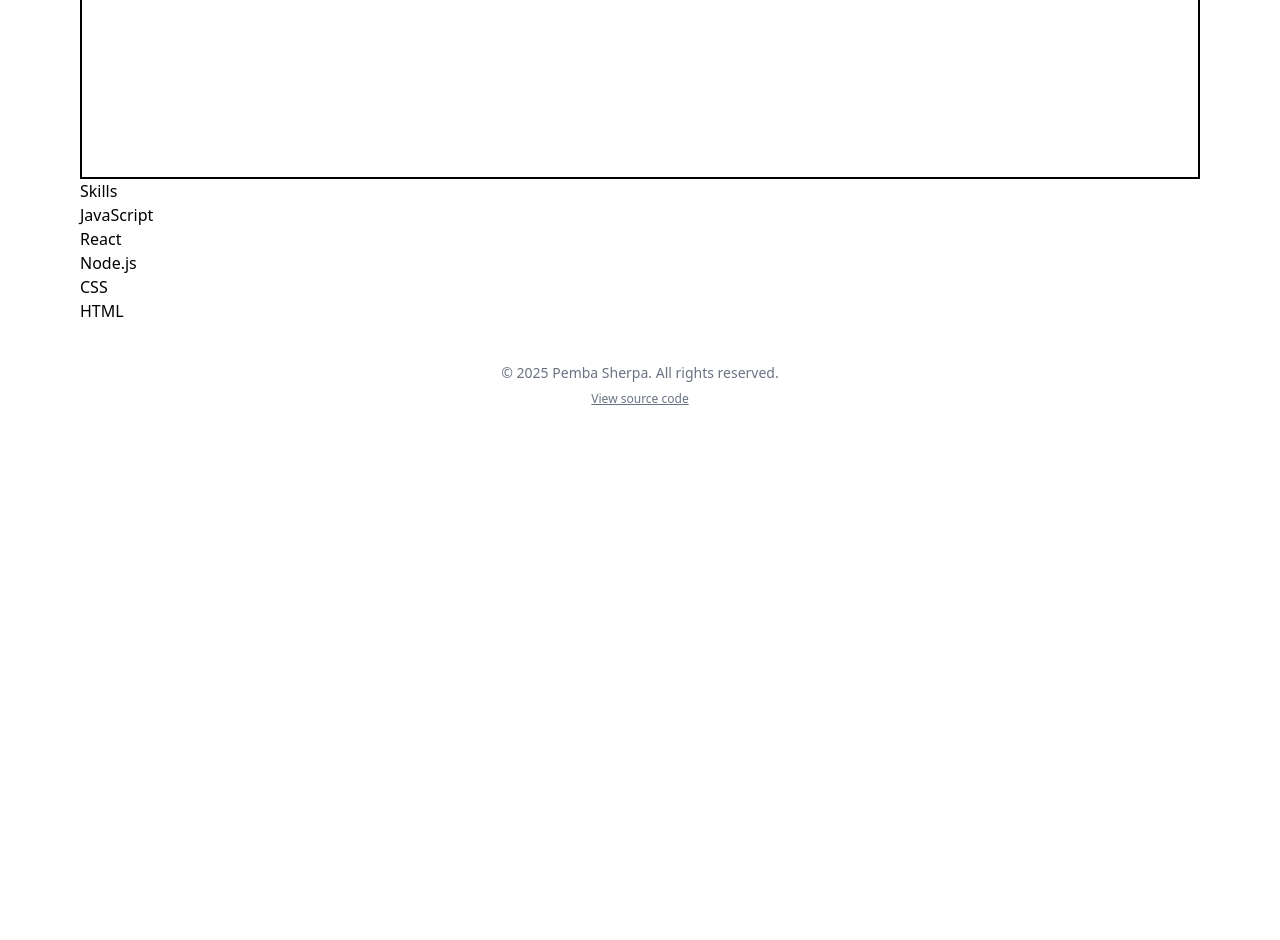
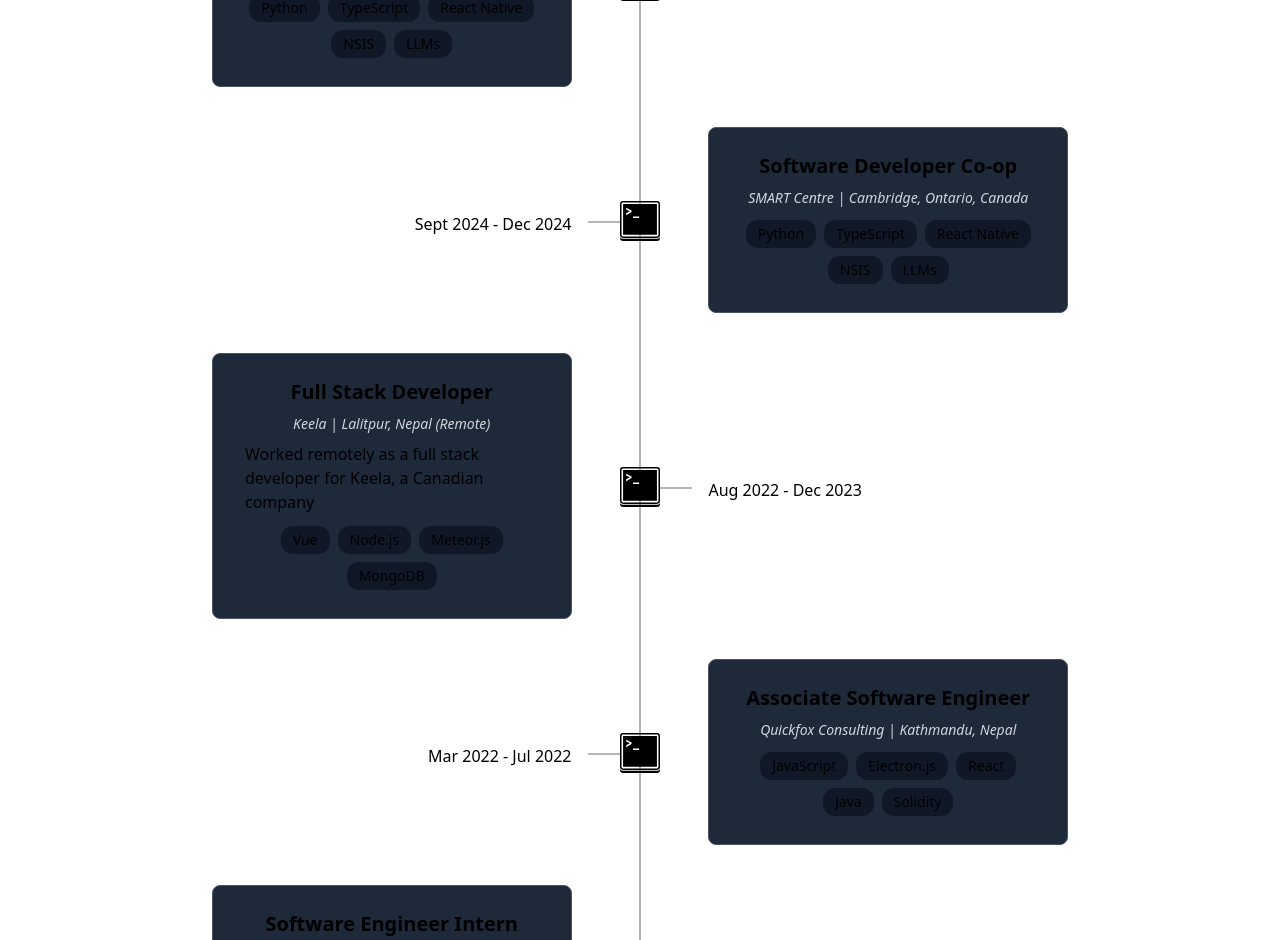
Before and after one commit to pemba1s1/pemba.dev, a React (Vite) app: page / in a window 1280 px wide. Shown: the part 1860-2800 px from the top of the page. Before the commit the page ends 2287 px from the top, so only its background shows below. Built offline with nearby package versions, Linux system fonts and the light colour scheme.

Commit message:
feat(exp):add work exp section

```diff
--- a/src/App.tsx
+++ b/src/App.tsx
@@ -14,7 +14,9 @@ function App() {
         <About />
         <Divider />
         <Experience />
+        <Divider />
         <Projects />
+        <Divider />
         <Skills />
       </main>
     </Layout>
--- a/src/components/about.tsx
+++ b/src/components/about.tsx
@@ -4,7 +4,7 @@ import SocialLinks from "./social-link";
 
 function About() {
   return (
-    <section id="intro" className="h-full max-w-3xl mx-auto mb-15">
+    <section id="intro" className="flex flex-col h-[90vh] justify-center max-w-3xl mx-auto mb-15">
       <img src="/public/me.jpg" alt="Pemba Sherpa" className="h-[100px] w-[100px] rounded-full mb-5" />
       <h1 className="text-2xl font-bold">Pemba Norsang Sherpa</h1>
 
@@ -42,8 +42,8 @@ function About() {
           />
         ))}
       </div>
-      <p className="mt-4 border-b inline-block cursor-pointer">
-        <a href={LINKS.RESUME} target="_blank" rel="noopener noreferrer">
+      <p className="mt-4">
+        <a href={LINKS.RESUME} target="_blank" rel="noopener noreferrer" className="border-b inline-block cursor-pointer">
           View Resume
         </a>
       </p>
--- a/src/components/experience.tsx
+++ b/src/components/experience.tsx
@@ -1,9 +1,10 @@
+import Timeline from "./timeline";
+
 function Experience() {
   return (
-    <section id="contact">
-      <h2>Contact</h2>
-      <p>Email: <a href="mailto:your.email@example.com">your.email@example.com</a></p>
-      <p>LinkedIn: <a href="https://linkedin.com/in/yourprofile" target="_blank" rel="noopener noreferrer">Your LinkedIn</a></p>
+    <section id="exp" className="flex flex-col min-h-[90vh] p-5 justify-center max-w-4xl mx-auto mb-15">
+      <h1 className="text-4xl font-bold mb-15 text-center">Work Experience</h1>
+      <Timeline />
     </section>
   );
 }
--- a/src/components/header.tsx
+++ b/src/components/header.tsx
@@ -54,7 +54,7 @@ function Header() {
           <p className="text-5xl font-bold">Pemba Norsang Sherpa</p>
         </div>
 
-        <div className={`flex gap-15 text-3xl justify-center w-full ${isFixed ? 'fixed top-0 py-10 z-50 px-20 bg-zinc-950' : 'sticky top-10'}`}>
+        <div className={`flex gap-15 text-3xl justify-center w-full h-[10vh] items-center z-50 ${isFixed ? 'fixed top-0 px-20 bg-zinc-950' : 'sticky top-0'}`}>
           {Object.entries(navLinks).map(([path, label]) => (
             <Link
               key={path}
--- /dev/null
+++ b/src/components/timeline.tsx
@@ -0,0 +1,63 @@
+
+import experience, { type experienceItem } from "../data/experience";
+import { ComputerIcon } from "../icons";
+
+const colors = [
+  "red-500",
+  "blue-500",
+  "yellow-500",
+  "purple-500",
+  "orange-500",
+];
+
+function Timeline() {
+  return (
+    <div>
+      {experience.map((element: experienceItem, index: number) => {
+        return (
+          <div key={index} className="flex pb-10 w-full items-center justify-between relative">
+            <div id="exp-time" className={`w-[42%] pt-2 ${index % 2 == 0 ? "order-last" : "order-first text-right"}`}>{element.startYear + " - " + element.endYear}</div>
+            <div className="w-[15%] justify-center pt-0.5 sm:flex">
+              <div
+                className={`bg-zinc-950 h-[2px] w-8 translate-y-5 opacity-30 z-5 ${index % 2 == 0 ? "order-last" : "order-first"}`}
+              ></div>
+              <ComputerIcon className={`h-10 w-10 flex-none ${'fill-'+ colors[index % 5]} z-5`}/>
+              <div
+                className={`${'bg-'+colors[index % 5]} h-[2px] w-8 translate-y-5 opacity-30 z-5 ${index % 2 != 0 ? "order-last" : "order-first"}`}
+              ></div>
+            </div>
+            <div id="exp-info" className={`w-[42%] border border-gray-600 rounded-lg px-8 py-6 bg-gray-800 text-center ${index % 2 != 0 ? "order-last" : "order-first"}`}>
+              <div className="text-xl font-bold mb-2">{element.title}</div>
+              <div className="text-gray-300 mb-2 text-sm italic">
+                {element.organization + " | " + element.location}
+              </div>
+              {element.description && <div className="mb-2 text-left">{element.description}</div> }
+              <div className="flex flex-wrap justify-center">
+                {element.tech.map((tech, index) => {
+                  return (
+                    <span
+                      key={index}
+                      className="bg-gray-900 rounded-xl px-3 py-1 text-sm m-1"
+                    >
+                      {tech}
+                    </span>
+                  );
+                })}
+              </div>
+              {/* <a
+                className={`${color} text-gray-950 font-medium px-4 py-1 rounded-md mx-auto cursor-pointer hover:text-white`}
+              >
+                {element.buttonText}
+              </a> */}
+            </div>
+            <div className="absolute flex items-center h-full w-full">
+              <div className={`mx-auto border-l-2 h-full ${'border-'+ colors[index % 5]} z-1 opacity-30`}></div>
+            </div>
+          </div>
+        );
+      })}
+    </div>
+  );
+}
+
+export default Timeline;
--- /dev/null
+++ b/src/data/experience.ts
@@ -0,0 +1,55 @@
+export interface experienceItem {
+  startYear: string,
+  endYear: string,
+  title: string,
+  organization: string,
+  location: string,
+  description?: string,
+  tech: string[],
+}
+
+const experience: experienceItem[] = [
+  {
+    title: "Software Engineer Intern",
+    organization: "Quickfox Consulting",
+    location: "Kathmandu, Nepal",
+    startYear: "Dec 2021",
+    endYear: "Mar 2022",
+    tech: ["JavaScript", "Electron.js", "React", "Java"],
+  },
+  {
+    title: "Associate Software Engineer",
+    organization: "Quickfox Consulting",
+    location: "Kathmandu, Nepal",
+    startYear: "Mar 2022",
+    endYear: "Jul 2022",
+    tech: ["JavaScript", "Electron.js", "React", "Java", "Solidity"],
+  },
+  {
+    title: "Full Stack Developer",
+    organization: "Keela",
+    location: "Lalitpur, Nepal (Remote)",
+    description: "Worked remotely as a full stack developer for Keela, a Canadian company",
+    startYear: "Aug 2022",
+    endYear: "Dec 2023",
+    tech: ["Vue", "Node.js", "Meteor.js", "MongoDB"],
+  },
+  {
+    title: "Software Developer Co-op",
+    organization: "SMART Centre",
+    location: "Cambridge, Ontario, Canada",
+    startYear: "Sept 2024",
+    endYear: "Dec 2024",
+    tech: ["Python", "TypeScript", "React Native", "NSIS", "LLMs"],
+  },
+  {
+    title: "Software Developer (Part-time)",
+    organization: "SMART Centre",
+    location: "Cambridge, Ontario, Canada",
+    startYear: "Jan 2025",
+    endYear: "Apr 2025",
+    tech: ["Python", "TypeScript", "React Native", "NSIS", "LLMs"],
+  },
+];
+
+export default experience.reverse();
--- a/src/icons/index.tsx
+++ b/src/icons/index.tsx
@@ -58,3 +58,17 @@ export function CodeIcon(props: React.SVGProps<SVGSVGElement>) {
     </svg>
   )
 }
+
+export function ComputerIcon(props: React.SVGProps<SVGSVGElement>) {
+  return (
+    <svg
+      role="img"
+      viewBox="0 0 24 24"
+      xmlns="http://www.w3.org/2000/svg"
+      {...props}>
+        <title>GNOME Terminal</title>
+        <path
+          d="M1.846 0A1.841 1.841 0 000 1.846v18.463c0 1.022.823 1.845 1.846 1.845h20.308A1.841 1.841 0 0024 20.31V1.846A1.841 1.841 0 0022.154 0H1.846zm0 .924h20.308c.512 0 .922.41.922.922v18.463c0 .511-.41.921-.922.921H1.846a.919.919 0 01-.922-.921V1.846c0-.512.41-.922.922-.922zm0 .922v18.463h20.308V1.846H1.846zm1.845 2.14l3.235 1.758v.836L3.69 8.477V7.385l2.243-1.207v-.033L3.69 5.076v-1.09zM7.846 9.23h3.693v.924H7.846V9.23zM0 21.736v.418C0 23.177.823 24 1.846 24h20.308A1.841 1.841 0 0024 22.154v-.418a2.334 2.334 0 01-1.846.918H1.846A2.334 2.334 0 010 21.736Z"/>
+    </svg>
+  );
+}
```
